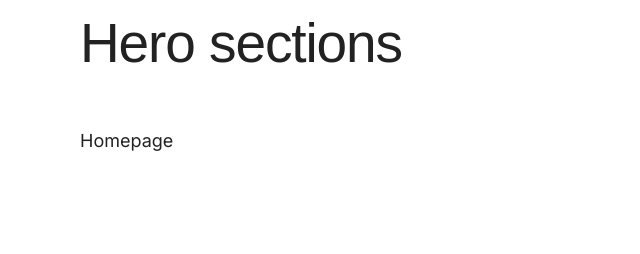
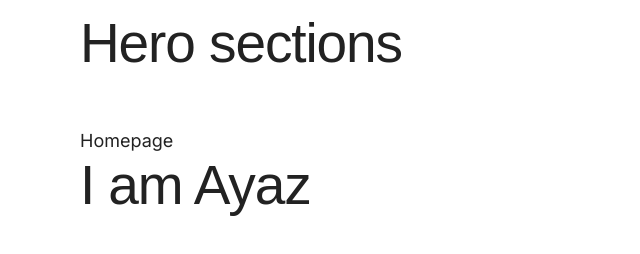
Before and after one commit to pagevamp/crozier-demo, a website: page dev/hero.html in a window 1280 px wide. Shown: the whole page, without its empty margins (0-640 px from the left). Drawn offline with nearby package versions, Linux system fonts and the light colour scheme; files that its build step writes are made by us from their sources; files whose address does not match are found by name; a web font is replaced by a local one.

Commit message:
ayaz - added h1 in content

```diff
--- a/dev/hero.html
+++ b/dev/hero.html
@@ -1,8 +1,10 @@
 <!DOCTYPE html>
 <html lang="en">
+
 <head>
     @@include('includes/head.html',{'pageTitle':'Leadspace/Above the fold'})
 </head>
+
 <body>
     <div class="theme-app d-flex flex-column">
         <div class="theme-wrap position-relative">
@@ -21,10 +23,15 @@
                     <div class="row">
                         <div class="col">Homepage</div>
                     </div>
+
+                    <div class="row">
+                        <h1>I am Ayaz</h1>
+                    </div>
                 </div>
             </main>
         </div>
         @@include('includes/scripts.html')
     </div>
 </body>
+
 </html>
```
Lines whose indentation alone changed are shown as unchanged.
